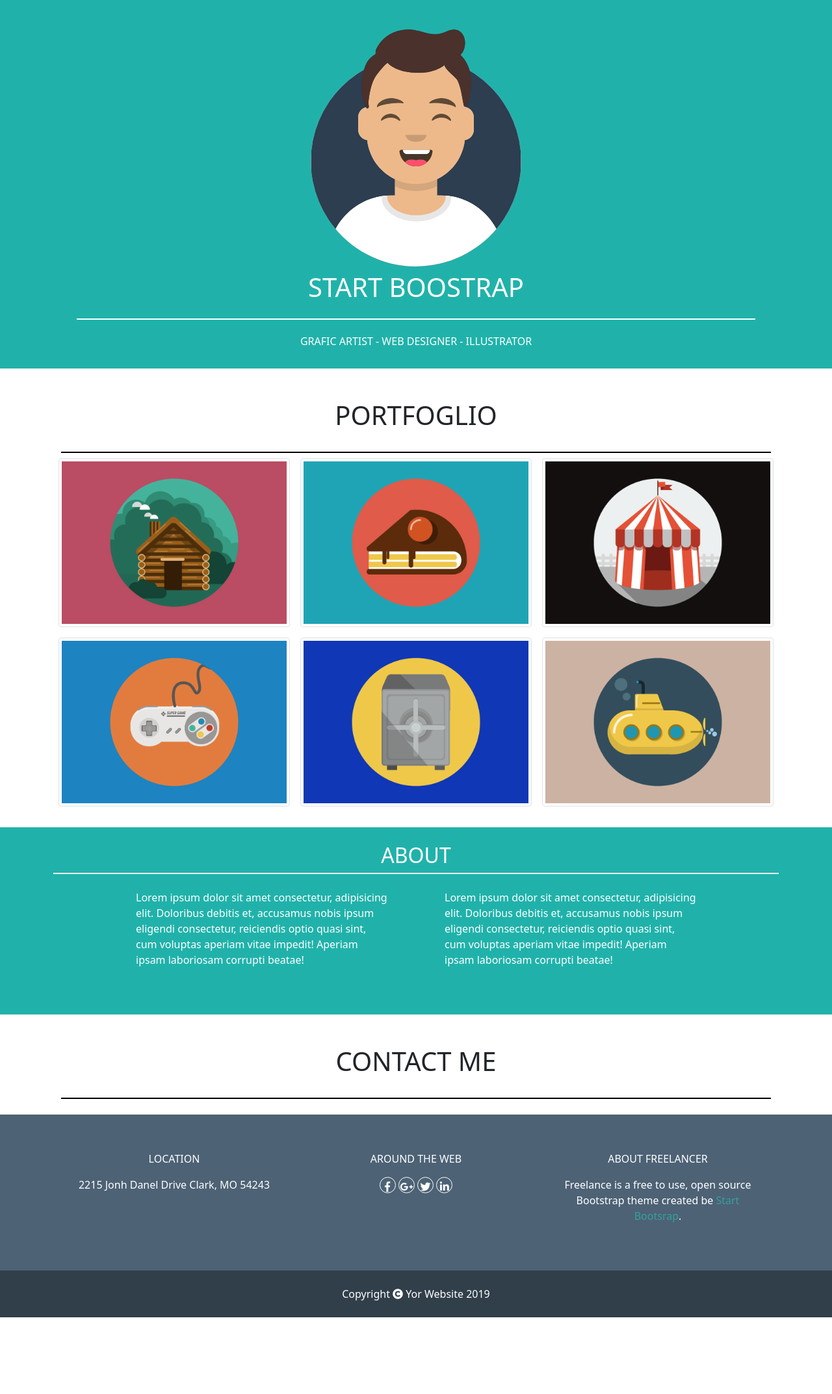
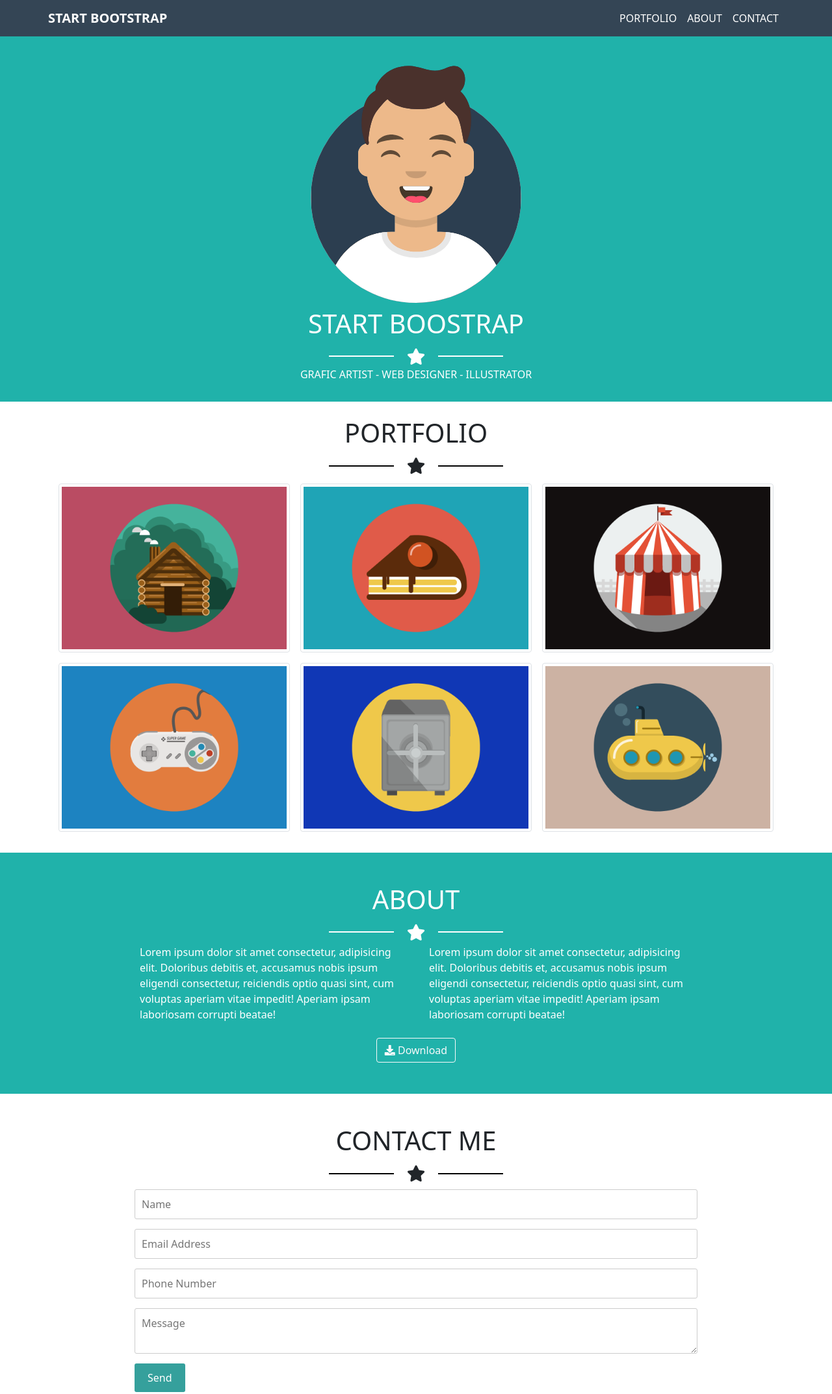
Before and after one commit to Thomricco/html-css-bootstrap-freelancer, a plain HTML site: page index.html in a window 1280 px wide. Shown: the top 2145 px of the page at 65% size. Before the commit the page ends 2027 px from the top, so only its background shows below. Drawn offline with nearby package versions, Linux system fonts and the light colour scheme.

Commit message:
fine esercicio

```diff
--- a/css/style.css
+++ b/css/style.css
@@ -1,5 +1,5 @@
 .color-box-1 {
-    background-color: rgb(77, 98, 117);
+    background-color: rgb(52, 69, 85);
 }
 
 .color-box-2 {
@@ -12,6 +12,14 @@
 
 .bar {
     border: 1px white solid;
+    width: 100px;
+}
+
+.star {
+    margin-left: 20px;
+    margin-right: 20px;
+    font-size: 25px;
+
 }
 
 .color-box-3 {
@@ -20,6 +28,7 @@
 
 .bar2 {
     border: 1px black solid;
+    width: 100px;
 }
 
 .text-green {
@@ -30,18 +39,69 @@
     background-color: rgb(49, 63, 75);
 }
 
+
+.star-bar {
+    display: flex;
+    justify-content: center;
+    align-items: center;
+
+}
+
+.icon {
+    justify-content: center;
+    align-items: center;
+}
+
 .box-icon {
     width: 25px;
     height: 25px;
     border: 1px white solid;
     border-radius: 50px;
-    display: inline-block;
+    display: flex;
+    justify-content: center;
+    align-items: center;
 
 
 }
 
-.fab {
-    vertical-align: middle;
+.nav-flex-end {
+    display: flex;
+    justify-content: flex-end;
+}
+.nav-flex-start {
+    justify-content: center;
+
+}
+
+
+label, input[type=text], textarea {
+display: block;
+box-sizing: border-box;
+width: 100%;
+}
+input[type=text], textarea {
+padding: 10px;
+border: 1px solid #CCC;
+border-radius: 3px;
+box-sizing: border-box;
+margin-top: 5px;
+margin-bottom: 15px;
+resize: vertical;
+}
+
+input[type=submit] {
+background-color: rgb(53, 160, 156);
+color: #FFF;
+padding: 10px 20px;
+border: none;
+border-radius: 3px;
+cursor: pointer;
+}
+
+input[type=submit]:hover {
+background-color: #FFF;
+color: rgb(167, 166, 166);
+border: 1px solid #CCC;
 }
 
 @media screen and (max-width: 575px) {
@@ -51,5 +111,22 @@
         height: 50px;
     }
 
+    .star {
+        margin-left: 10px;
+        margin-right: 10px;
+        font-size: 35px;
+
+    }
+
 
 }
+
+@media screen and (min-width: 575px) {
+
+    .nav-flex-end {
+        margin-right: 50px;
+    }
+    .nav-flex-start {
+        margin-left: 50px;
+    }
+}
--- a/index.html
+++ b/index.html
@@ -6,6 +6,7 @@
     <meta name="viewport" content="width=device-width, initial-scale=1.0">
     <title>Document</title>
 
+    <link rel="stylesheet" href="https://cdn.jsdelivr.net/npm/bootstrap-icons@1.7.1/font/bootstrap-icons.css">
 
     <link href="https://cdn.jsdelivr.net/npm/bootstrap@5.0.2/dist/css/bootstrap.min.css" rel="stylesheet" integrity="sha384-EVSTQN3/azprG1Anm3QDgpJLIm9Nao0Yz1ztcQTwFspd3yD65VohhpuuCOmLASjC" crossorigin="anonymous">
     <link rel="stylesheet" href="https://use.fontawesome.com/releases/v5.4.2/css/all.css">
@@ -15,7 +16,46 @@
 <body>
 
     <div class="container-fluid color-box-1">
-        <div class="col-12"></div>
+
+
+        <div class="col-12">
+
+                <nav class="navbar navbar-expand-lg navbar-dark">
+                    <div class="container-fluid">
+
+                        <div class="nav-flex-start">
+                            <a class="navbar-brand" href="#"><strong>START BOOTSTRAP</strong></a>
+                        </div>
+
+
+
+                        <div class="nav-flex-end">
+                            <button class="navbar-toggler" type="button" data-bs-toggle="collapse" data-bs-target="#navbarTogglerDemo01" aria-controls="navbarTogglerDemo01" aria-expanded="false" aria-label="Toggle navigation">
+                                <span class="navbar-toggler-icon"></span>
+                            </button>
+                            <div class="collapse navbar-collapse" id="navbarTogglerDemo01">
+
+                                <ul class="navbar-nav me-auto mb-2 mb-lg-0">
+                                <li class="nav-item">
+                                    <a class="nav-link active" aria-current="page" href="#">PORTFOLIO</a>
+                                </li>
+                                <li class="nav-item">
+                                    <a class="nav-link active" aria-current="page" href="#">ABOUT</a>
+                                </li>
+                                <li class="nav-item">
+                                    <a class="nav-link active" aria-current="page" href="#">CONTACT</a>
+                                </li>
+
+                                </ul>
+                            </div>
+                        </div>
+
+                    </div>
+                  </nav>
+            </div>
+
+
+        </div>
     </div>
 
 
@@ -26,9 +66,16 @@
                 <div class="col-12 col-md-4 p-2"><img src="img/avatar.svg" alt=""></div>
                 <div class="col-md-4 p-2"></div>
             </div>
+            <div class="text-center text-white">
+                <div><h1>START BOOSTRAP</h1></div>
+                <div class="star-bar">
+                    <div class="bar"></div>
+                    <div class="star"><i class="fas fa-star"></i></div>
+                    <div class="bar"></div>
+                </div>
 
-            <div class="text-center text-white"><h1>START BOOSTRAP</h1></div>
-            <div class="bar m-4"></div>
+            </div>
+
 
             <div class="text-center text-white"><h6>GRAFIC ARTIST - WEB DESIGNER - ILLUSTRATOR</h6></div>
         </div>
@@ -38,9 +85,15 @@
     <div class="container-fluid color-box-3">
         <div class="container p-4">
 
-            <div class="text-center p-4"><h1>PORTFOGLIO</h1></div>
+            <div class="text-center">
+                <div><h1>PORTFOLIO</h1></div>
+                <div class="star-bar">
+                    <div class="bar2"></div>
+                    <div class="star"><i class="fas fa-star"></i></div>
+                    <div class="bar2"></div>
+                </div>
+            </div>
 
-            <div class="bar2"></div>
 
             <div class="row">
                 <div class="col-12 col-md-6 col-lg-4 p-2"><img class="img-thumbnail" src="img/cabin.png" alt=""></div>
@@ -55,18 +108,25 @@
 
 
 
-    <div class="container-fluid color-box-2 py-4">
-        <div class="container">
+    <div class="container-fluid color-box-2">
+        <div class="container p-5">
 
-            <h2 class="text-center text-white">ABOUT</h2>
-            <div class="bar"></div>
+            <div class="text-center text-white">
+                <div><h1>ABOUT</h1></div>
+                <div class="star-bar">
+                    <div class="bar"></div>
+                    <div class="star"><i class="fas fa-star"></i></div>
+                    <div class="bar"></div>
+                </div>
+
+            </div>
 
             <div class="row">
 
                 <div class="col-md-1"></div>
 
                 <div class="col-12 col-md-5">
-                    <div class="column-dropbox2 mb-4 mx-2 p-4">
+                    <div class="column-dropbox2 mb-4 mx-2">
                         <div class="text-white">
                             Lorem ipsum dolor sit amet consectetur, adipisicing elit. Doloribus debitis et, accusamus nobis ipsum eligendi consectetur, reiciendis optio quasi sint, cum voluptas aperiam vitae impedit! Aperiam ipsam laboriosam corrupti beatae!
                         </div>
@@ -74,7 +134,7 @@
                 </div>
 
                 <div class="col-12 col-md-5">
-                    <div class="column-dropbox2 mb-4 mx-2 p-4">
+                    <div class="column-dropbox2 mb-4 mx-2">
                         <div class="text-white">
                             Lorem ipsum dolor sit amet consectetur, adipisicing elit. Doloribus debitis et, accusamus nobis ipsum eligendi consectetur, reiciendis optio quasi sint, cum voluptas aperiam vitae impedit! Aperiam ipsam laboriosam corrupti beatae!
                         </div>
@@ -86,6 +146,9 @@
 
             </div>
 
+            <div class="col-12 text-center">
+                <button type="button" class="btn btn-outline-light"> <i class="fas fa-download"></i> Download</button>
+            </div>
         </div>
     </div>
 
@@ -93,10 +156,40 @@
 
 
     <div class="container-fluid color-box-3">
-        <div class="container p-4">
+        <div class="container p-5">
 
-            <div class="text-center p-4"><h1>CONTACT ME</h1></div>
-            <div class="bar2"></div>
+            <div class="text-center">
+                <div><h1>CONTACT ME</h1></div>
+                <div class="star-bar">
+                    <div class="bar2"></div>
+                    <div class="star"><i class="fas fa-star"></i></div>
+                    <div class="bar2"></div>
+                </div>
+            </div>
+
+
+
+            <div class="row">
+
+                <div class="col-md-1"></div>
+
+                <form class="col-md-10">
+
+                    <input type="text" id="nome" name="nome" placeholder="Name">
+
+                    <input type="text" id="email" name="email" placeholder="Email Address">
+
+                    <input type="text" id="tel" name="tel" placeholder="Phone Number">
+
+                    <textarea id="msg" name="msg" placeholder="Message"></textarea>
+
+                    <input type="submit" value="Send">
+
+                </form>
+
+                <div class="col-md-1"></div>
+
+            </div>
 
         </div>
     </div>
@@ -117,12 +210,12 @@
                 <div class="col-12 col-md-4 p-2">
                     <div class="text-center text-white p-4">
                         <p>AROUND THE WEB</p>
-
-                        <div class="box-icon"><i class="fab fa-facebook-f"></i></div>
+                        <div class="row icon">
+                            <div class="box-icon"><i class="fab fa-facebook-f"></i></div>
                         <div class="box-icon"><i class="fab fa-google-plus-g"></i></div>
                         <div class="box-icon"><i class="fab fa-twitter"></i></div>
                         <div class="box-icon"><i class="fab fa-linkedin-in"></i></div>
-
+                        </div>
 
 
                     </div>
```
